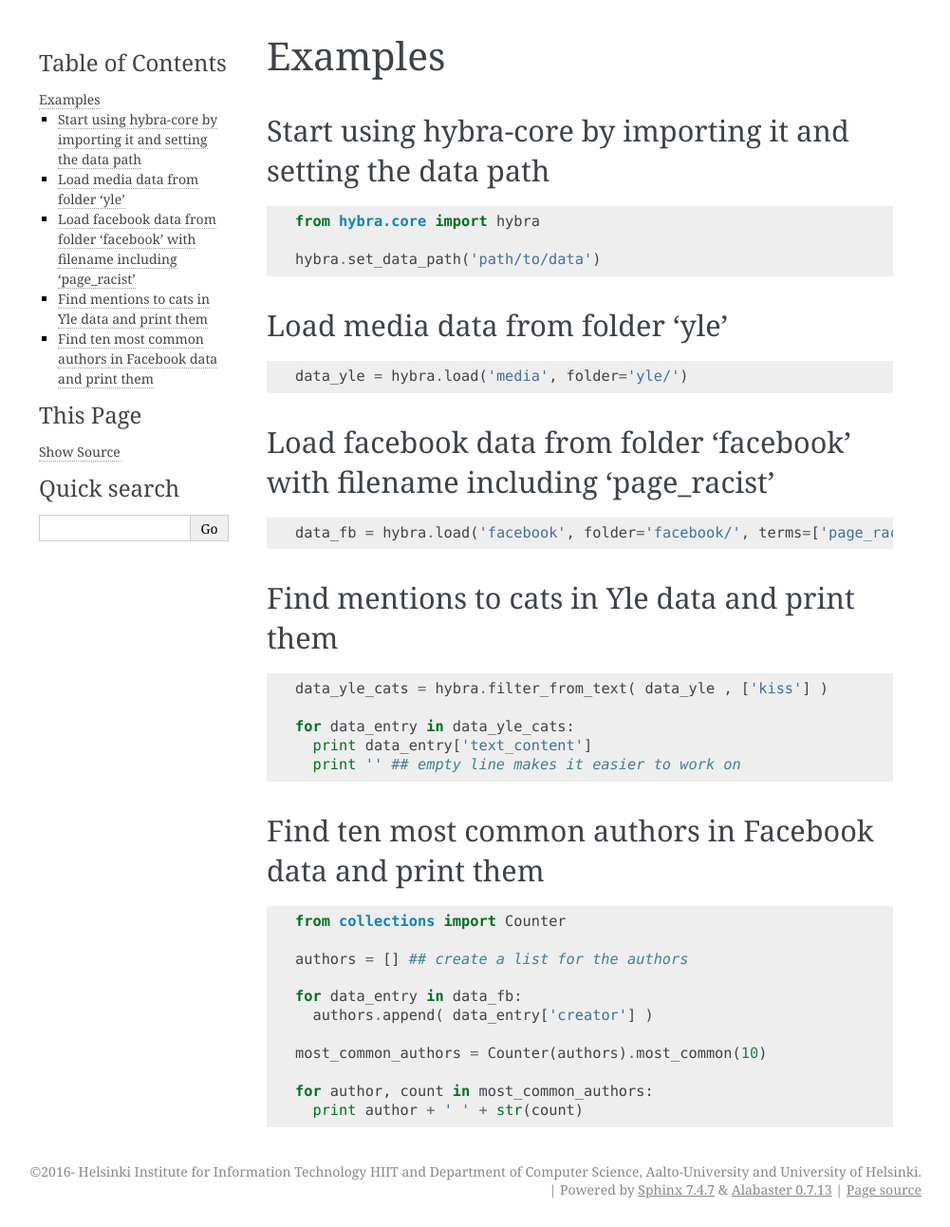
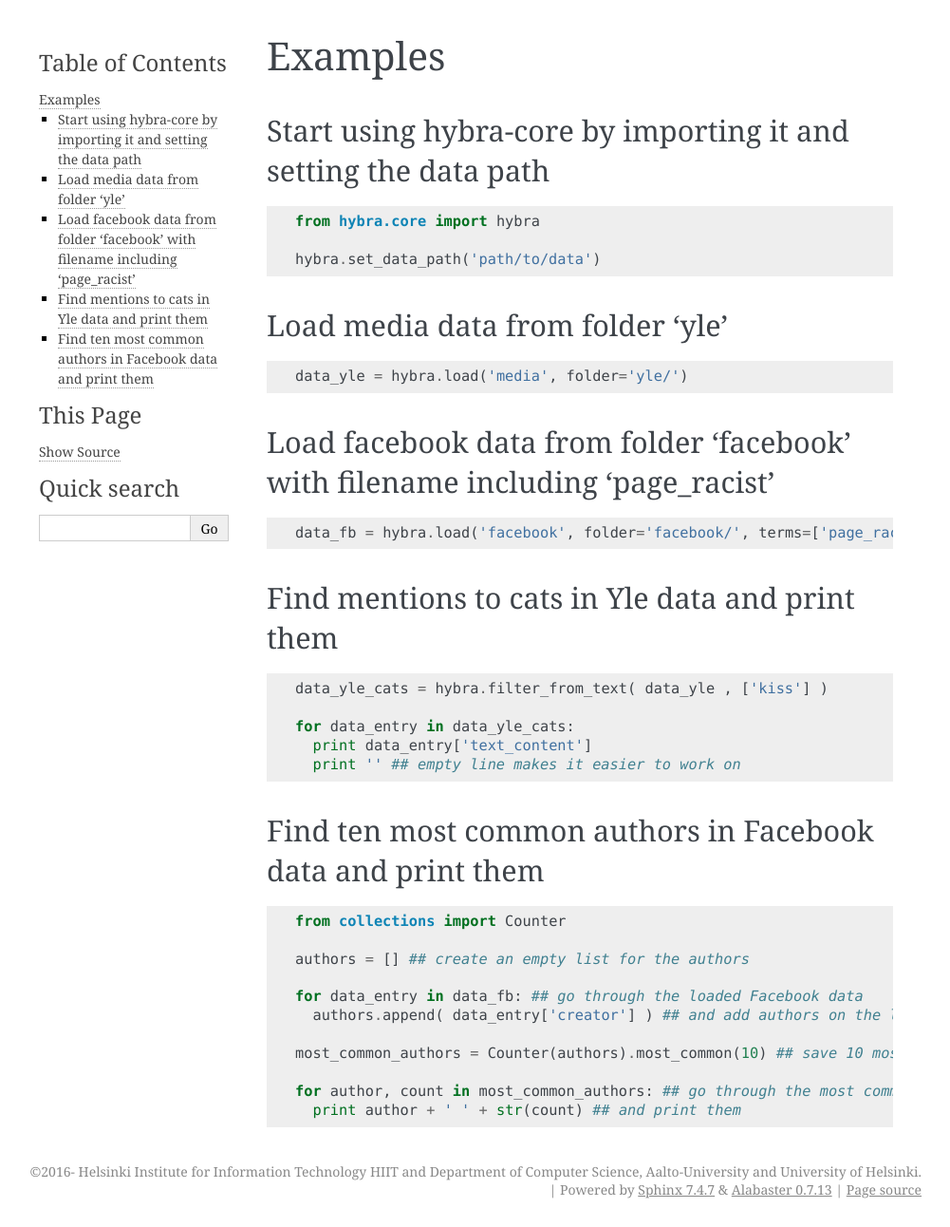
Before and after one commit to HIIT/hybra-core, a Sphinx documentation site: the page built from docs/examples.rst, in a window 1280 px wide. Shown: the whole page at 95% size, without its empty margins (139-1140 px from the left). Built offline with Sphinx 7.4.7, drawn with Linux system fonts in a browser that asks for light colours.

Commit message:
Comments for documentation

```diff
--- a/docs/examples.rst
+++ b/docs/examples.rst
@@ -41,12 +41,12 @@ Find ten most common authors in Facebook data and print them
 
   from collections import Counter
 
-  authors = [] ## create a list for the authors
+  authors = [] ## create an empty list for the authors
 
-  for data_entry in data_fb:
-    authors.append( data_entry['creator'] )
+  for data_entry in data_fb: ## go through the loaded Facebook data
+    authors.append( data_entry['creator'] ) ## and add authors on the list
 
-  most_common_authors = Counter(authors).most_common(10)
+  most_common_authors = Counter(authors).most_common(10) ## save 10 most common authors
 
-  for author, count in most_common_authors:
-    print author + ' ' + str(count)
+  for author, count in most_common_authors: ## go through the most common authors
+    print author + ' ' + str(count) ## and print them
```
